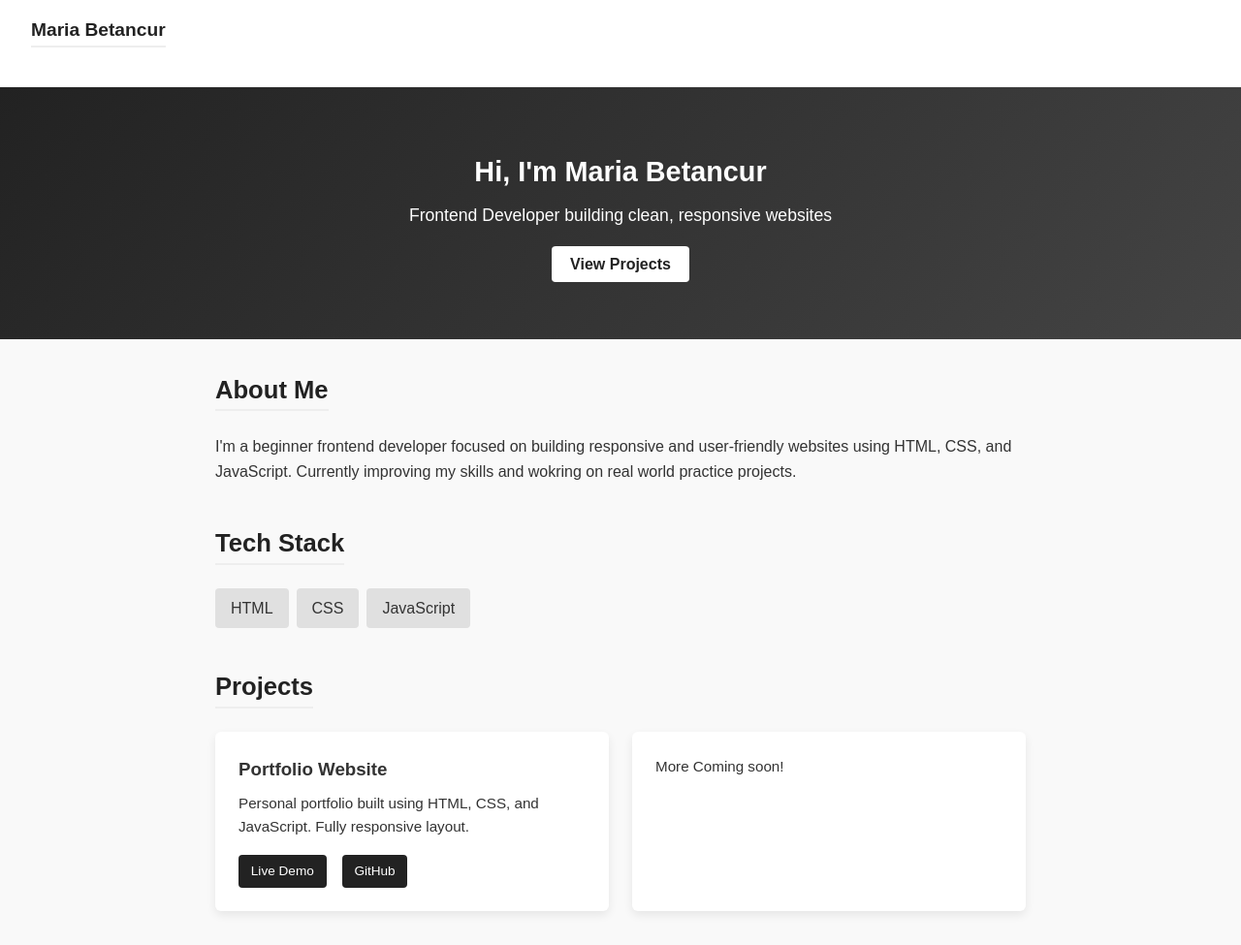
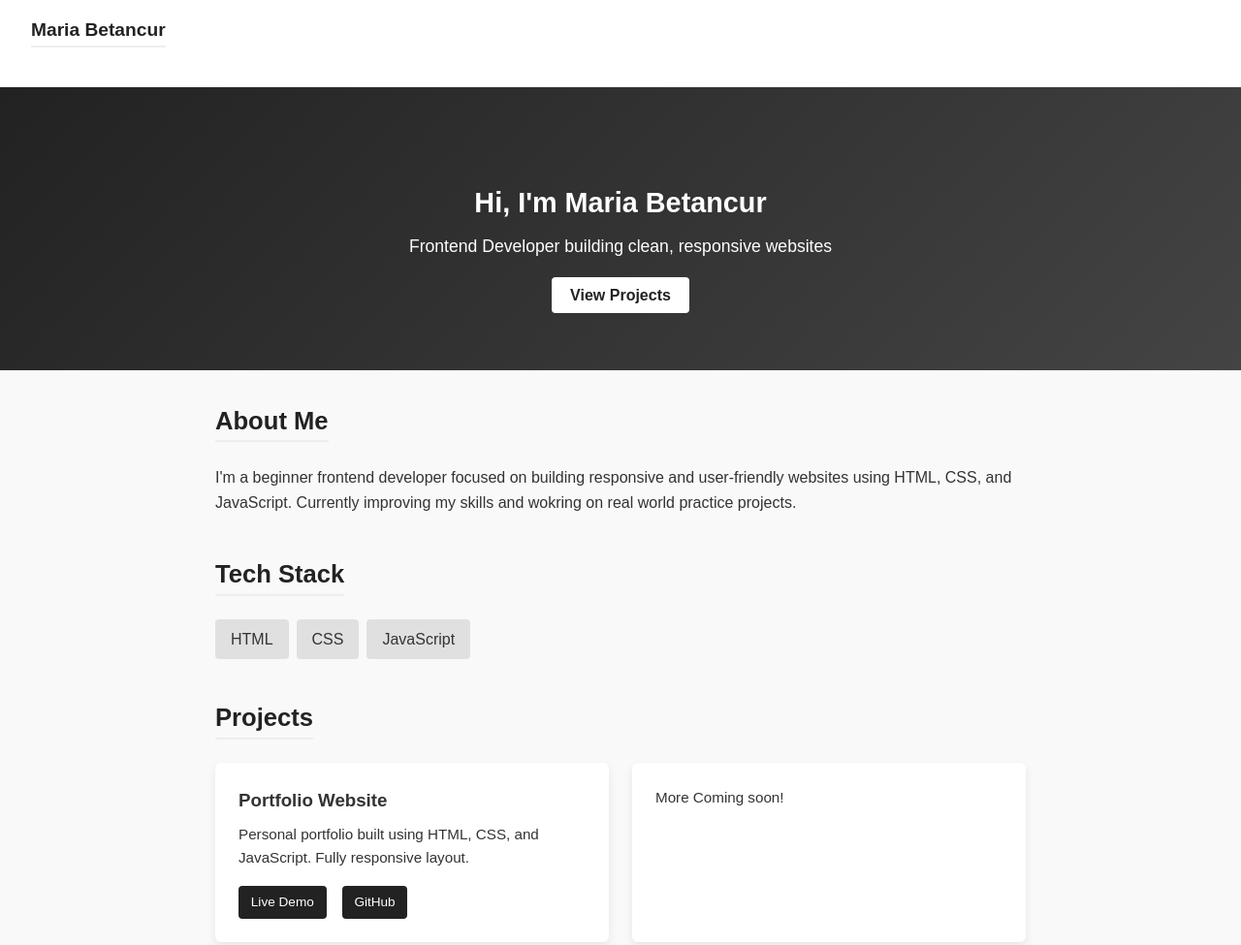
Before and after one commit to misbetancur/misbetancur.github.io, a plain HTML site: page index.html in a window 1280 px wide. Shown: the top 975 px of the page at 97% size. Drawn offline with Linux system fonts and the light colour scheme.

Commit message:
Update style.css

```diff
--- a/style.css
+++ b/style.css
@@ -42,7 +42,7 @@ body{
 
 .hero{
   text-align: center;
-  padding: 4rem 1rem;
+  padding: 6rem 1rem 4rem 1rem;
   background: linear-gradient(135deg, #222, #444);
   color: white;
 }
```
